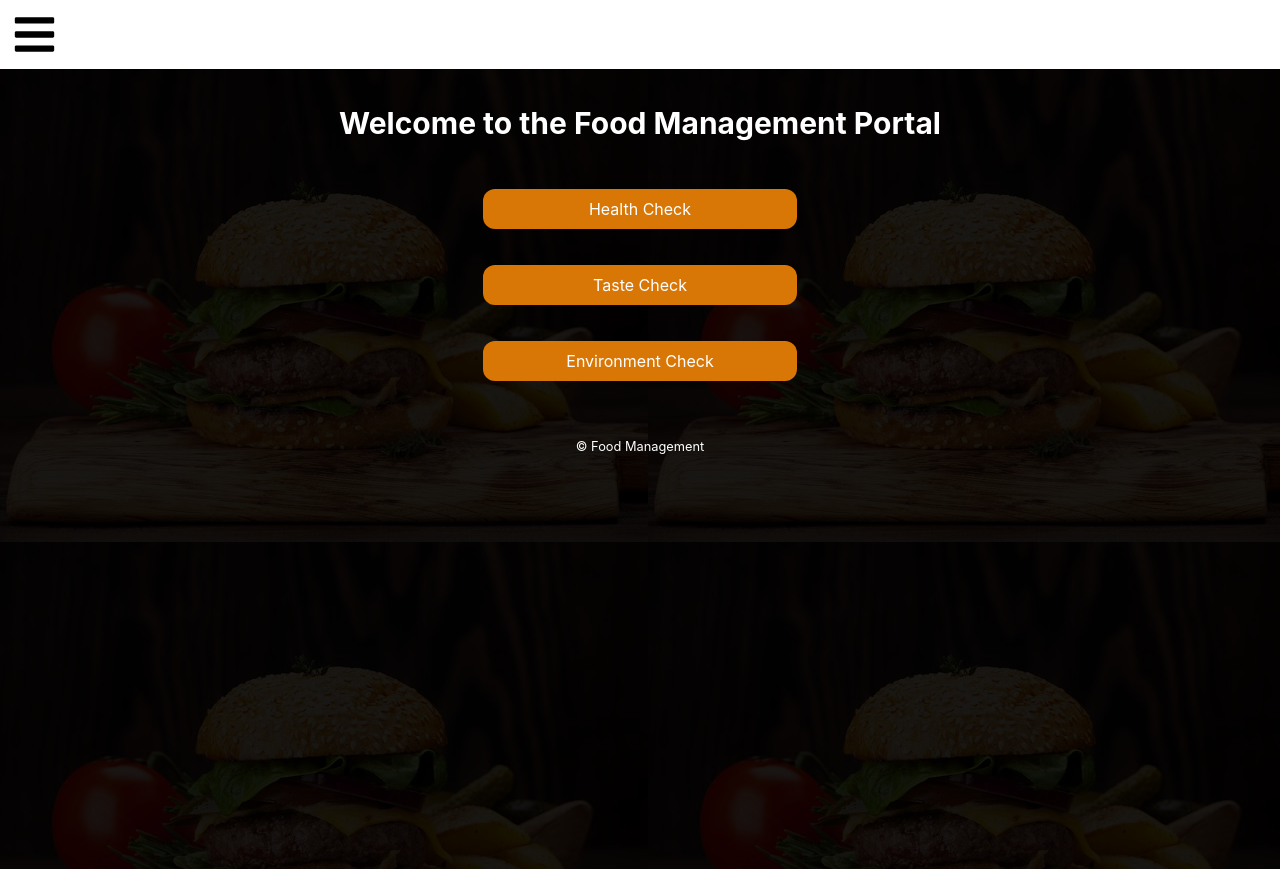
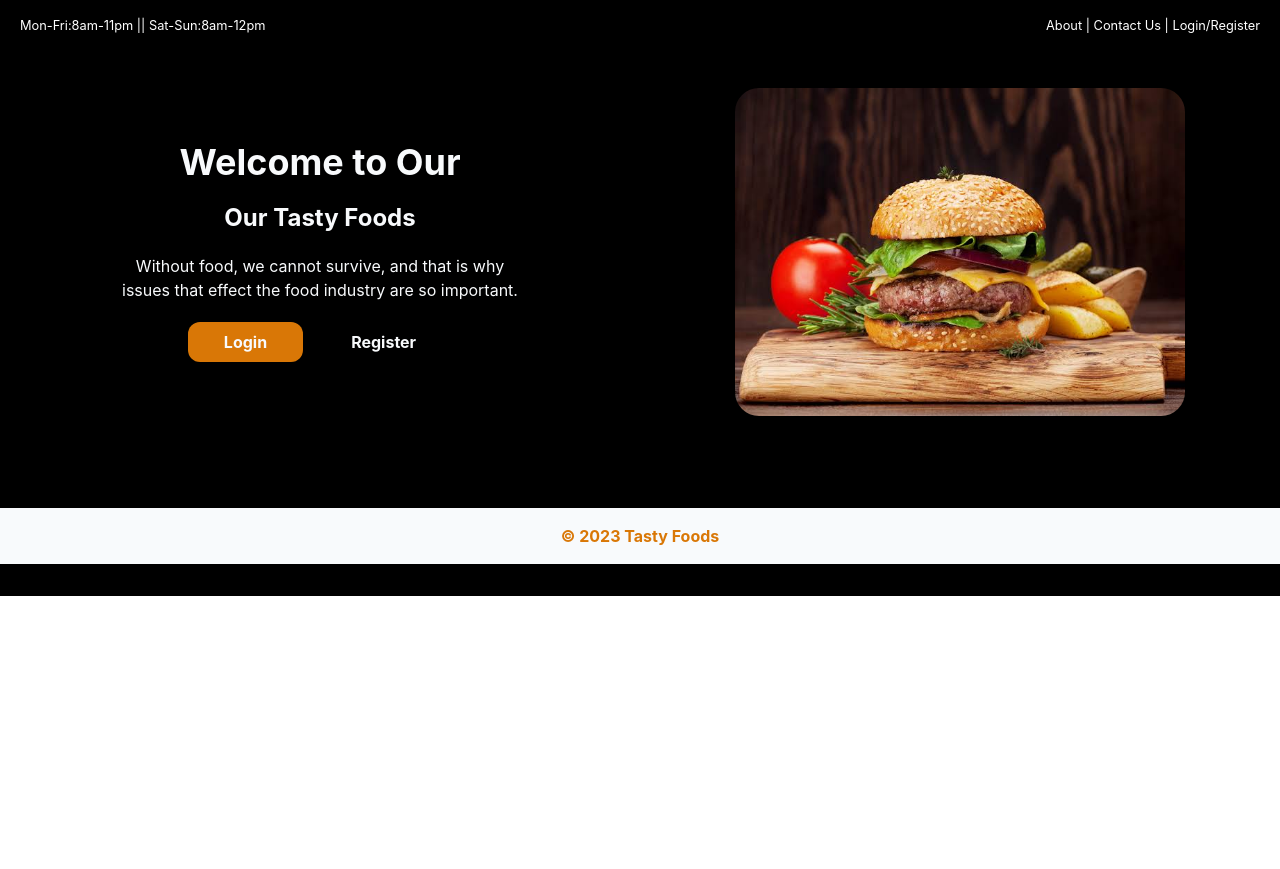
Before and after one commit to Fahyvor/food-management, a React (Create React App) app: page / in a window 1280 px wide. After the commit the page ends 800 px from the top, so only its background shows below. Built offline with nearby package versions, Linux system fonts and the light colour scheme.

Commit message:
corrections

```diff
--- a/src/App.js
+++ b/src/App.js
@@ -10,9 +10,9 @@ function App() {
     <Router>
       <Nav />
       <Routes>
-        <Route path='/home' element={<Homepage />} />
+        <Route path='/' element={<Homepage />} />
         <Route path='/login' element={<Login />} />
-        <Route path='/' element={<Welcome />} />
+        <Route path='/pre-home' element={<Welcome />} />
         <Route path='/register' element={<Register />} />
       </Routes>
     </Router>
--- a/src/Homepage/Homepage.js
+++ b/src/Homepage/Homepage.js
@@ -6,7 +6,7 @@ const Homepage = () => {
   return (
     <div className='homepage w-full
     bg-black flex flex-col pb-5 border-solid
-    border-slate-50'>
+    border-slate-50 pb-8'>
         <div className='home-nav text-white max-sm:flex-col
         max-sm:items-center flex justify-between px-5 py-3'>
             <div className='days'>
@@ -30,12 +30,12 @@ const Homepage = () => {
                 <div className='right-button flex gap-3'>
                     <div className='button-right bg-amber-600
                     font-bold py-2 rounded-xl px-9'>
-                        <a href='/login'>Login</a>
+                        <a href='/pre-home'>Login</a>
                     </div>
 
                     <div className='button-right
                     font-bold py-2 rounded-xl px-9'>
-                        <a href='/register'>Register</a>
+                        <a href='/pre-home'>Register</a>
                     </div>
                 </div>
             </div>
@@ -47,7 +47,7 @@ const Homepage = () => {
         </div>
 
         <div className='home-footer text-center
-        bg-slate-50 mt-8 py-4 text-amber-600 font-bold'>
+        bg-slate-50 mt-8 py-4 text-amber-600 mt-12 font-bold'>
             <p>&copy; 2023 Tasty Foods</p>
         </div>
     </div>
--- a/src/Login/Login.js
+++ b/src/Login/Login.js
@@ -6,7 +6,7 @@ const Login = () => {
   const navigate = useNavigate();
 
   const handleLogin = () => {
-    navigate('/home')
+    navigate('/')
   }
   return (
     <div className='flex flex-col w-full
--- a/src/Navbar/Nav.js
+++ b/src/Navbar/Nav.js
@@ -5,7 +5,7 @@ const Nav = () => {
   const [show, setShow] = useState(false);
 
   return (
-    <div className='p-3 w-full'>
+    <div className='p-3 w-full hidden max-sm:flex'>
       <FaBars size={45}  onClick={() => setShow(true)}/>
     {show ? (<div className='homepage-nav
     bg-amber-600 py-2 w-full px-3 gap-9 flex
--- a/src/Register/Register.js
+++ b/src/Register/Register.js
@@ -7,7 +7,7 @@ const Register = () => {
 
     const handleRegister = (e) => {
         e.preventDefault();
-        navigate('/home')
+        navigate('/')
     }
   return (
     <div className='flex flex-col w-full
```
